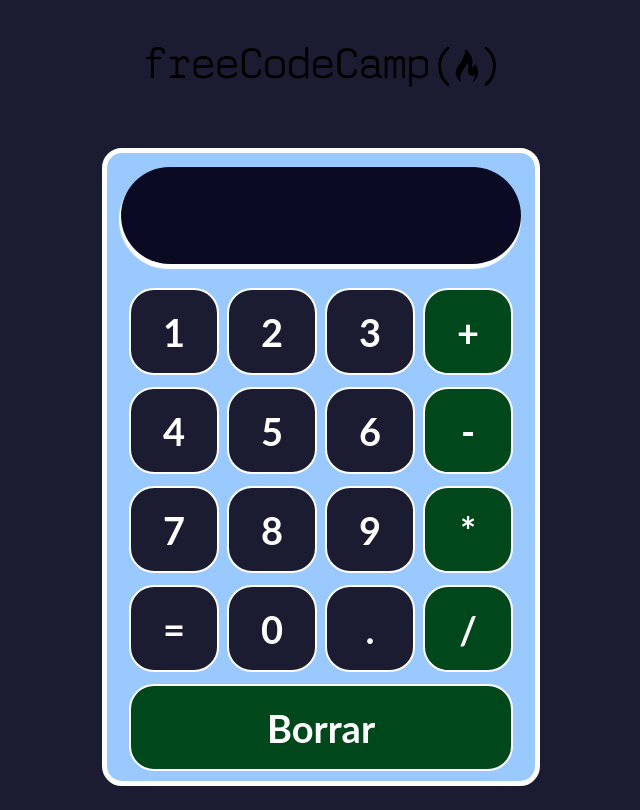
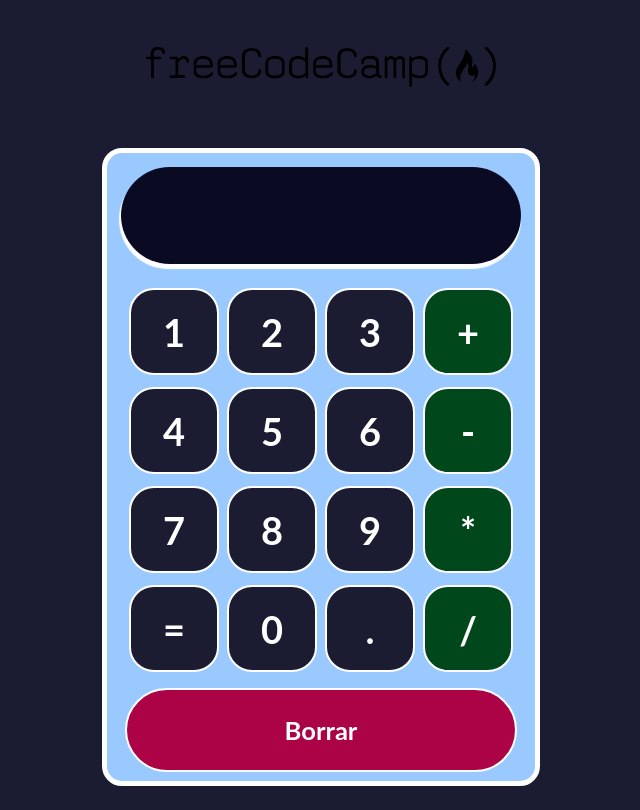
Before and after one commit to JLeonN/MIs-primeras-practicas, a React (Create React App) app in the folder REACT/proyecto-3-calculadora/: page / in a window 1280 px wide. Shown: the whole page, without its empty margins (319-959 px from the left). Built offline with nearby package versions, Linux system fonts and the light colour scheme.

Commit message:
Boton de borrar y CSS

```diff
--- a/REACT/proyecto-3-calculadora/src/App.js
+++ b/REACT/proyecto-3-calculadora/src/App.js
@@ -2,6 +2,7 @@
 import freeCodeCampLogo from './Imagenes/FreeCodeCamp-logo.png'
 import Boton from './componentes/Boton';
 import Pantalla from './componentes/Pantalla';
+import BotonDeBorrar from './componentes/BotonDeBorrar';
 
 function App() {
   return (
@@ -39,7 +40,7 @@
           <Boton>/</Boton>
         </div>
         <div className='fila'>
-        <Boton>Borrar</Boton>
+        <BotonDeBorrar>Borrar</BotonDeBorrar>
         </div>
       </div>
     </div>
--- /dev/null
+++ b/REACT/proyecto-3-calculadora/src/Hoja-de-estilos/BotonDeBorrar.css
@@ -0,0 +1,19 @@
+.boton-de-borrar {
+  height: 80px;
+  font-size: 1.6em;
+  display: flex;
+  flex: 1;
+  background-color: #ac0246;
+  margin-top: 8px;
+  justify-content: center;
+  align-items: center;
+  font-weight: bold;
+  color: white;
+  border: 2px solid white;
+  border-radius: 45px;
+  cursor: pointer;
+}
+
+.boton-de-borrar:hover {
+  background-color: #ebb000;
+}
--- /dev/null
+++ b/REACT/proyecto-3-calculadora/src/componentes/BotonDeBorrar.js
@@ -0,0 +1,10 @@
+import React from "react";
+import '../Hoja-de-estilos/BotonDeBorrar.css';
+
+const BotonDeBorrar = (props) => (
+  <div className='boton-de-borrar'>
+    {props.children}
+  </div>
+);
+
+export default BotonDeBorrar;
```
